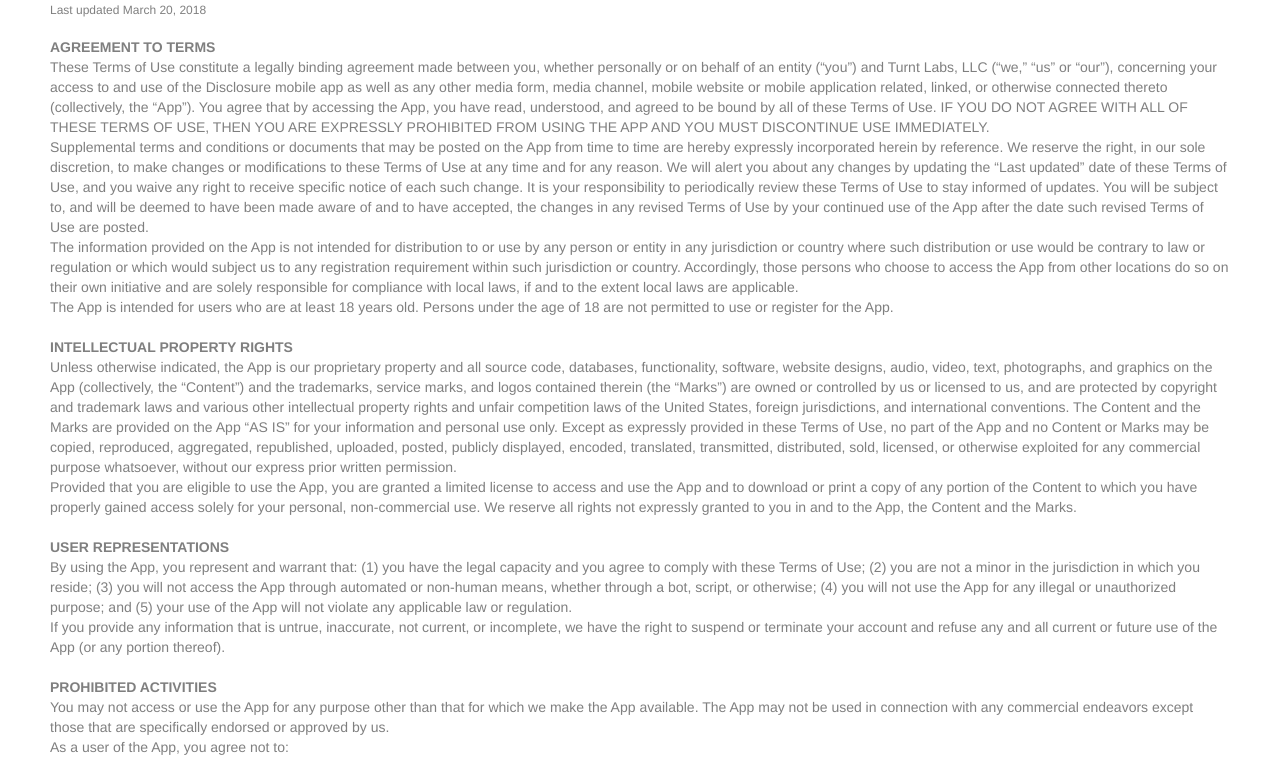
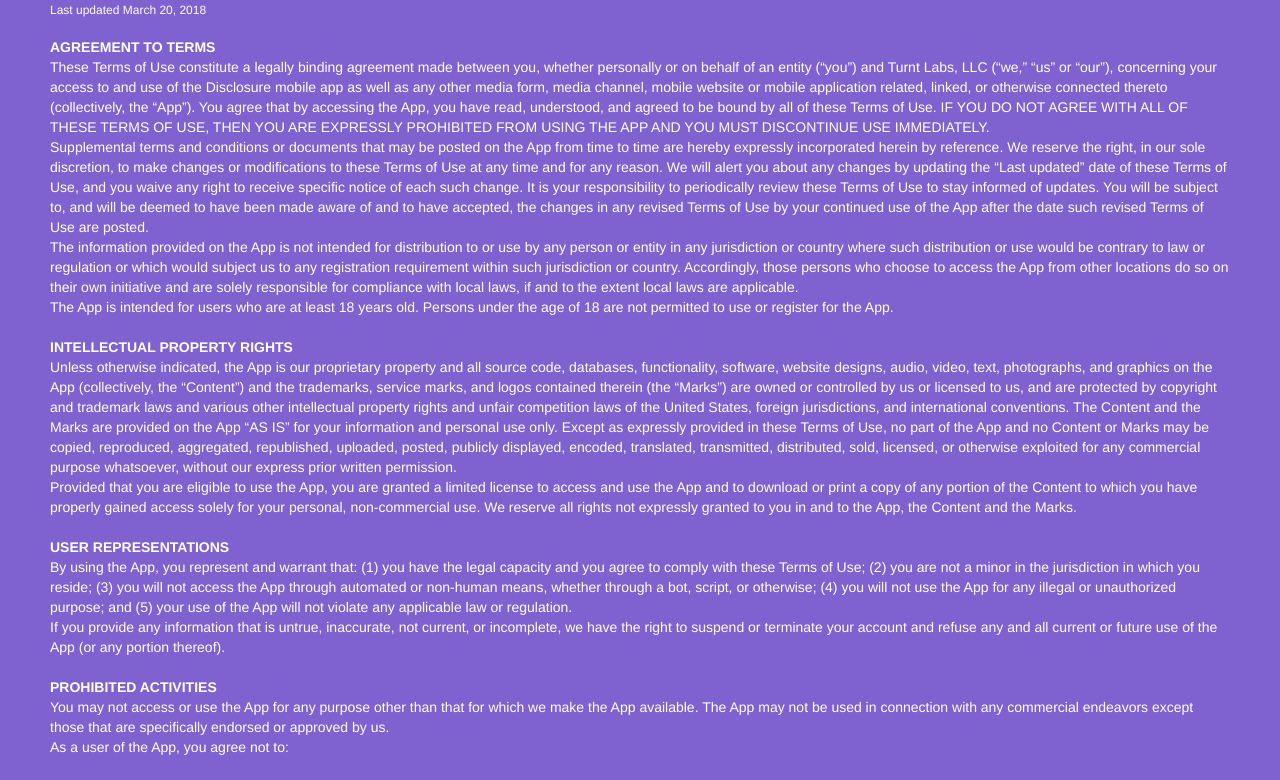
Before and after one commit to turntlabs/turntlabs.github.io, a plain HTML site: page disclosure/terms.html in a window 1280 px wide. Shown: the part 66-846 px from the top of the page. Drawn offline with Linux system fonts and the light colour scheme.

Commit message:
Changed background and font colors

```diff
--- a/disclosure/style.css
+++ b/disclosure/style.css
@@ -6,7 +6,7 @@
 body{
 	margin:0;
 	padding:0;
-    background:#FFF;
+    background:#7F62CF;
     overflow-x:hidden;
     -webkit-font-smoothing: antialiased;
     -moz-osx-font-smoothing: grayscale;
@@ -276,6 +276,7 @@ button{
 
 h1,h2,h3,h4,h5,h6,p,label,.btn,a{
 	font-family:"Helvetica";
+	color: #FFFFFF;
 }
 .container{
 	max-width:1170px;
@@ -287,7 +288,7 @@ h1,h2,h3,h4,h5,h6,p,label,.btn,a{
 /* Background colour styles */
 
 .bgc-white{
-	background-color:#ffffff;
+	background-color:#7F62CF;
 }
 
 
```
